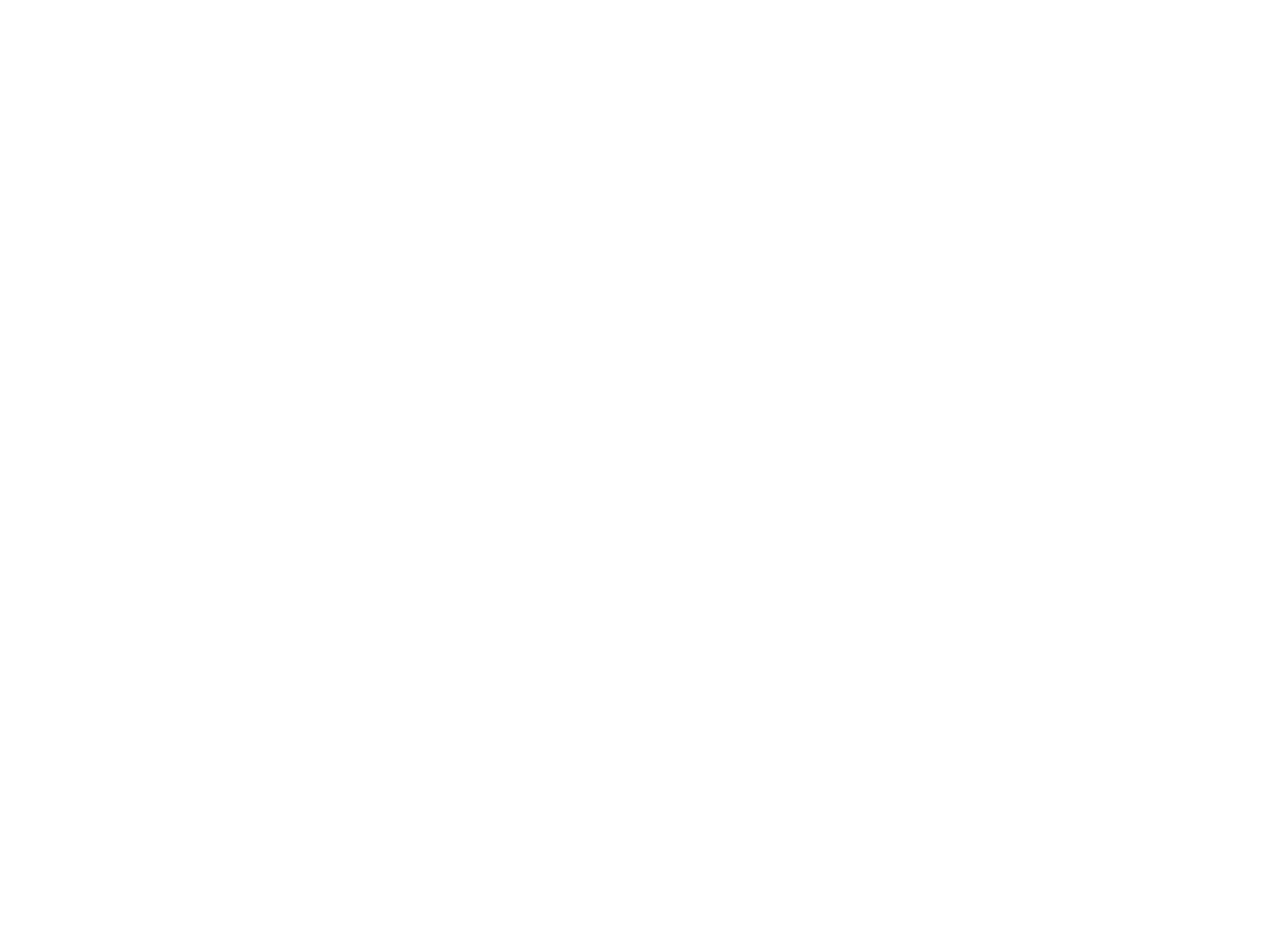
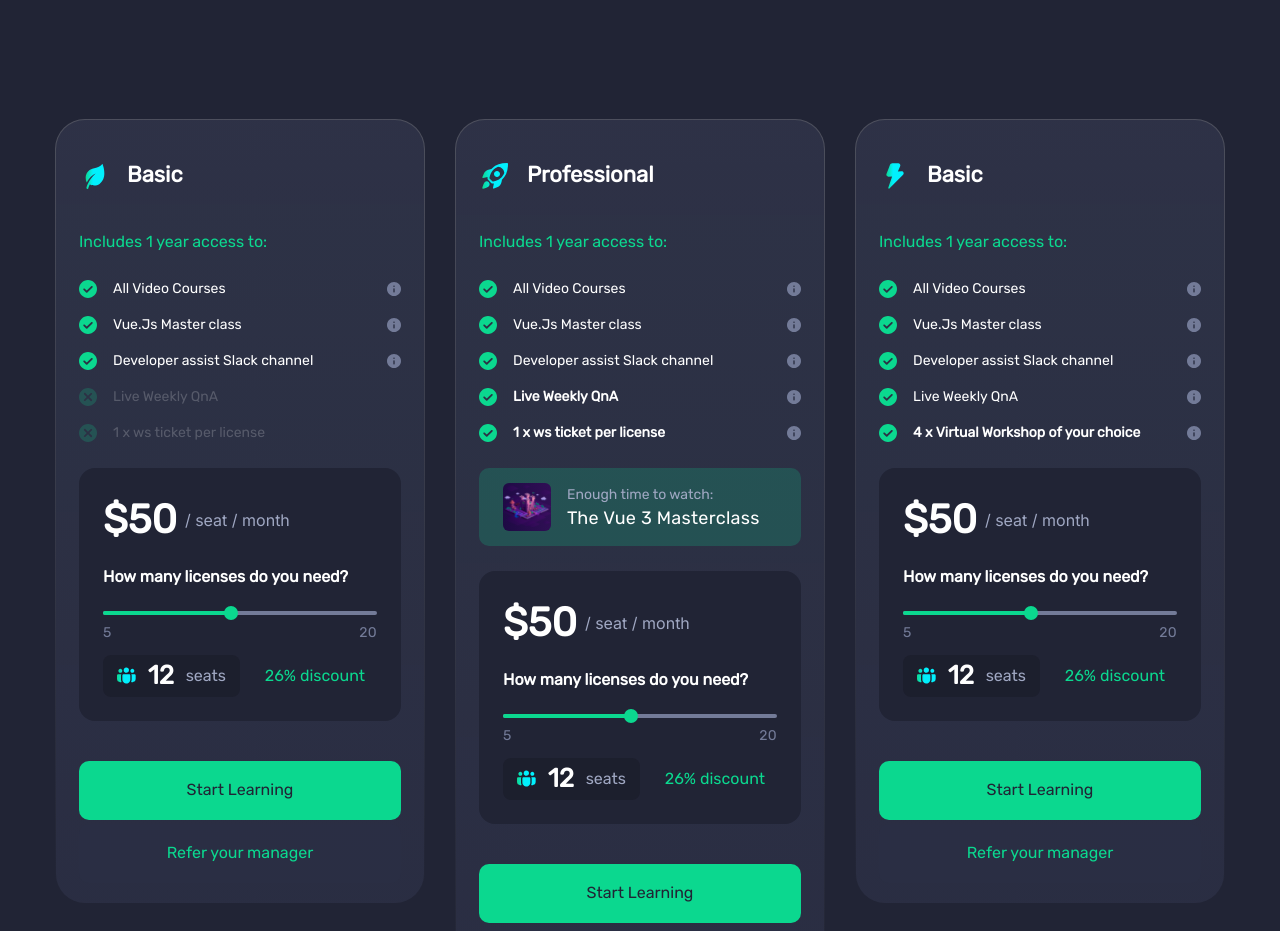
Before and after one commit to jesspsilva/vue-school, a Nuxt app: page / in a window 1280 px wide. Shown: the part 1866-2797 px from the top of the page. Before the commit the page ends 1687 px from the top, so only its background shows below. Built offline with nearby package versions, Linux system fonts and the light colour scheme.

Commit message:
feat: add pricing cards components

```diff
--- a/app.vue
+++ b/app.vue
@@ -6,6 +6,7 @@
 			<Card />
 			<LogosWrapper />
 			<CoursesCounter />
+			<PricingCardsWrapper />
 		</main>
 	</div>
 </template>
--- a/assets/css/main.css
+++ b/assets/css/main.css
@@ -36,20 +36,31 @@
     @apply font-medium;
     @apply text-white;
   }
+  h4 {
+    @apply text-[22px];
+    @apply leading-[1.364];
+    @apply font-normal;
+    @apply text-white;
+  }
+  h5 {
+    @apply text-lg;
+    @apply leading-[1.3633];
+    @apply font-normal;
+    @apply text-white;
+  }
+  h6 {
+    @apply text-base;
+    @apply font-normal;
+    @apply text-white;
+  }
   p {
-    @apply text-[22px];
-    @apply leading-[30px];
-    @apply font-normal;
-    @apply text-[#F3F5FF];
-  }
-  small {
     @apply text-[14px];
     @apply leading-11;
     @apply font-normal;
     @apply text-white;
     @apply tracking-[0.27px];
   }
-  .button-green {
+  .primary-button {
     @apply bg-green-shamrock;
     @apply text-dark-blue;
     @apply text-[16px];
@@ -64,4 +75,46 @@
 
     }
   }
+  .secondary-button {
+    @apply text-green-shamrock;
+    @apply bg-peacot/90;
+    @apply text-[16px];
+    @apply leading-11;
+    @apply px-10;
+    @apply py-5;
+    @apply rounded-[10px];
+    @apply font-medium;
+
+    &:hover {
+      @apply opacity-80;
+
+    }
+  }
+  .pricing-slider {
+    height: auto;
+
+    .el-slider__button,
+    .el-slider__bar {
+      background-color: #0BD88F;
+    }
+
+    .el-slider__runway,
+    .el-slider__bar {
+      height: 4px;
+    }
+
+    .el-slider__button {
+      height: 14px;
+      width: 14px;
+      border: none;
+    }
+
+    .el-slider__runway {
+      background-color:  #737B98;
+    }
+
+    .el-slider__button-wrapper {
+      top: -16px;
+    }
+  }
 }
--- /dev/null
+++ b/components/PricingCard.vue
@@ -0,0 +1,67 @@
+<template>
+	<div class="pricing-card rounded-[30px] pt-10 pb-5 px-[23px] min-w-[370px]">
+		<header class="flex gap-4">
+			<img :src="`/images/${data.header.icon}.svg`" alt="Pricing header icon" />
+			<h4 class="font-bold">{{ data.header.title }}</h4>
+		</header>
+		<main class="pt-[38px] pb-10 flex flex-col gap-[25px]">
+			<h6 class="text-green-shamrock">{{ data.features.title }}</h6>
+			<section>
+				<ul class="flex flex-col gap-4">
+					<li
+						v-for="feature in data.features.list"
+						class="flex justify-between gap-4"
+						:class="{
+							'opacity-20': !feature.available,
+						}"
+					>
+						<div class="flex gap-4">
+							<img
+								:src="`/images/${feature.available ? 'check' : 'cross'}.svg`"
+							/>
+							<p
+								class="leading-5 tracking-normal"
+								:class="{
+									'font-bold': feature.featured,
+								}"
+							>
+								{{ feature.label }}
+							</p>
+						</div>
+						<img v-if="feature.available" src="/images/info.svg" />
+					</li>
+				</ul>
+			</section>
+			<VideoCard v-if="data.header.title.toLowerCase() === 'professional'" />
+			<PricingSlider :price="data.monthlySeatPrice" />
+		</main>
+		<footer class="flex flex-col gap-1">
+			<button class="primary-button w-full">Start Learning</button>
+			<button class="secondary-button w-full">Refer your manager</button>
+		</footer>
+	</div>
+</template>
+
+<script lang="ts">
+export default {
+	props: {
+		data: {
+			type: Object as () => IPricingCard,
+			required: true,
+		},
+	},
+};
+</script>
+
+<style scoped>
+.pricing-card {
+	background: linear-gradient(rgba(43, 47, 68, 0.9) 0 0) padding-box,
+		linear-gradient(
+				180deg,
+				rgba(255, 255, 255, 0.2) 0%,
+				rgba(255, 255, 255, 0) 100%
+			)
+			border-box;
+	border: 1px solid transparent;
+}
+</style>
--- /dev/null
+++ b/components/PricingCardsWrapper.vue
@@ -0,0 +1,134 @@
+<template>
+	<div class="max-w-[1170px] mx-auto my-0 pt-[82px]">
+		<h1
+			class="text-[#F3F5FF] max-w-[752px] text-center mx-auto my-0 pb-[120px]"
+		>
+			Discounted
+			<span class="text-blue-eletric inline-block">Corporate</span>
+			<span
+				class="bg-gradient-to-r from-lime to-blue-eletric to-39.47% text-transparent bg-clip-text"
+				>Training</span
+			>
+			Bundles
+		</h1>
+		<section class="flex gap-[30px] justify-between items-start pb-40">
+			<PricingCard v-for="card in pricingCards" :data="card" />
+		</section>
+	</div>
+</template>
+
+<script setup lang="ts">
+const pricingCards = [
+	{
+		header: {
+			icon: "leaf",
+			title: "Basic",
+		},
+		features: {
+			title: "Includes 1 year access to:",
+			list: [
+				{
+					available: true,
+					label: "All Video Courses",
+					featured: false,
+				},
+				{
+					available: true,
+					label: "Vue.Js Master class",
+					featured: false,
+				},
+				{
+					available: true,
+					label: "Developer assist Slack channel",
+					featured: false,
+				},
+				{
+					available: false,
+					label: "Live Weekly QnA",
+					featured: false,
+				},
+				{
+					available: false,
+					label: "1 x ws ticket per license",
+					featured: false,
+				},
+			],
+		},
+		monthlySeatPrice: 50,
+	},
+	{
+		header: {
+			icon: "rocket",
+			title: "Professional",
+		},
+		features: {
+			title: "Includes 1 year access to:",
+			list: [
+				{
+					available: true,
+					label: "All Video Courses",
+					featured: false,
+				},
+				{
+					available: true,
+					label: "Vue.Js Master class",
+					featured: false,
+				},
+				{
+					available: true,
+					label: "Developer assist Slack channel",
+					featured: false,
+				},
+				{
+					available: true,
+					label: "Live Weekly QnA",
+					featured: true,
+				},
+				{
+					available: true,
+					label: "1 x ws ticket per license",
+					featured: true,
+				},
+			],
+		},
+		monthlySeatPrice: 50,
+	},
+	{
+		header: {
+			icon: "bolt",
+			title: "Basic",
+		},
+		features: {
+			title: "Includes 1 year access to:",
+			list: [
+				{
+					available: true,
+					label: "All Video Courses",
+					featured: false,
+				},
+				{
+					available: true,
+					label: "Vue.Js Master class",
+					featured: false,
+				},
+				{
+					available: true,
+					label: "Developer assist Slack channel",
+					featured: false,
+				},
+				{
+					available: true,
+					label: "Live Weekly QnA",
+					featured: false,
+				},
+				{
+					available: true,
+					label: "4 x Virtual Workshop of your choice",
+					featured: true,
+				},
+			],
+		},
+		monthlySeatPrice: 50,
+	},
+] as IPricingCard[];
+</script>
--- /dev/null
+++ b/components/PricingSlider.vue
@@ -0,0 +1,45 @@
+<template>
+	<div class="bg-dark-blue rounded-2xl px-6 pt-7 pb-6">
+		<header class="flex justify-start items-center gap-2 pb-[21px]">
+			<h2>${{ price }}</h2>
+			<h6 class="text-tory-blue font-[inter]">/ seat / month</h6>
+		</header>
+		<main class="pb-3.5">
+			<h6 class="font-bold">How many licenses do you need?</h6>
+			<ElSlider
+				class="pricing-slider pt-[22px] pb-2.5"
+				v-model="seats"
+				:min="5"
+				:max="20"
+			/>
+			<footer class="flex justify-between">
+				<p class="font-medium text-grey-rhythm">5</p>
+				<p class="font-medium text-grey-rhythm">20</p>
+			</footer>
+		</main>
+		<footer class="grid grid-cols-2 items-center">
+			<div
+				class="bg-black-russian rounded-lg flex justify-between items-center py-[3px] px-3.5"
+			>
+				<img src="/images/group.svg" alt="Seats icon" />
+				<h4 class="text-[26px] font-bold">{{ seats }}</h4>
+				<h6 class="text-tory-blue">seats</h6>
+			</div>
+			<h6 class="text-green-shamrock font-medium text-right pr-3">
+				26% discount
+			</h6>
+		</footer>
+	</div>
+</template>
+
+<script setup>
+const props = defineProps({
+	price: {
+		type: Number,
+		required: true,
+	},
+});
+
+const { price } = props;
+const seats = ref(12);
+</script>
--- /dev/null
+++ b/components/VideoCard.vue
@@ -0,0 +1,13 @@
+<template>
+	<section
+		class="bg-green-shamrock/20 rounded-[10px] py-[15px] px-6 flex items-start gap-4"
+	>
+		<img src="/images/player.svg" alt="course video icon" />
+		<div class="flex flex-col gap-0.5 pt-1">
+			<p class="text-tory-blue font-medium tracking-normal">
+				Enough time to watch:
+			</p>
+			<h5 class="tracking-[0.3px]">The Vue 3 Masterclass</h5>
+		</div>
+	</section>
+</template>
--- a/nuxt.config.ts
+++ b/nuxt.config.ts
@@ -17,6 +17,9 @@
     families: {
       Rubik: {
         wght: [400, 500, 600, 700],
+      },
+      Inter: {
+        wght: [400],
       }
     }
   }
--- a/tailwind.config.ts
+++ b/tailwind.config.ts
@@ -8,7 +8,7 @@
     extend: {
       colors: {
         'dark-blue': '#212435',
-        'green-shamrock': ' #0BD88F',
+        'green-shamrock': '#0BD88F',
         'peacot': '#2B2F44',
         'pink-watermelon': '#FF497580',
         'purple-eletric': '#4F08E680',
@@ -16,10 +16,11 @@
         'blue-eletric': '#01F0FD',
         'blue-aqua': '#00F0FF',
         'lime': '#0CD890',
+        'tory-blue': '#A0A8C3',
+        'black-russian': '#0E0E1033'
       },
       fontFamily: {
-        'rubik': ['Rubik', 'sans-serif'],
-        'rubic-italic': ['Rubik-Italic', 'sans-serif'],
+        'inter': ['Inter', 'sans-serif'],
       },
       lineHeight: {
         '11': '1.185',
```
Also changed, not shown: types/global.d.ts (+12 -0 lines), public/images/cross.svg (added).
